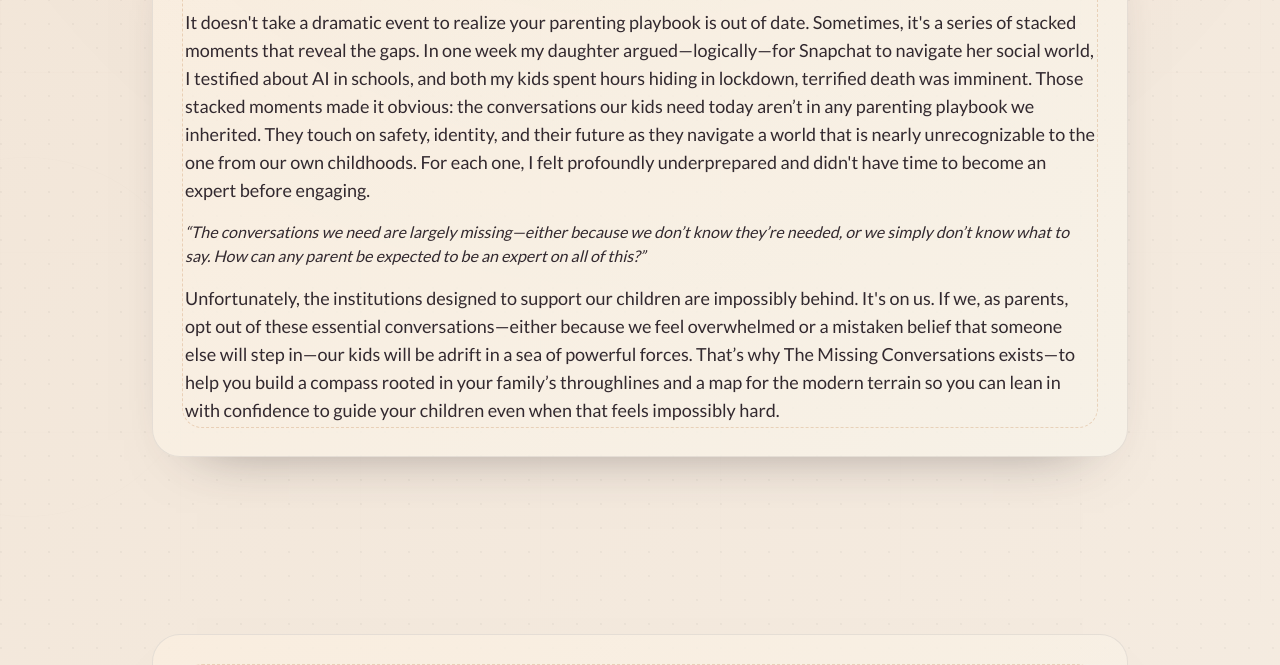
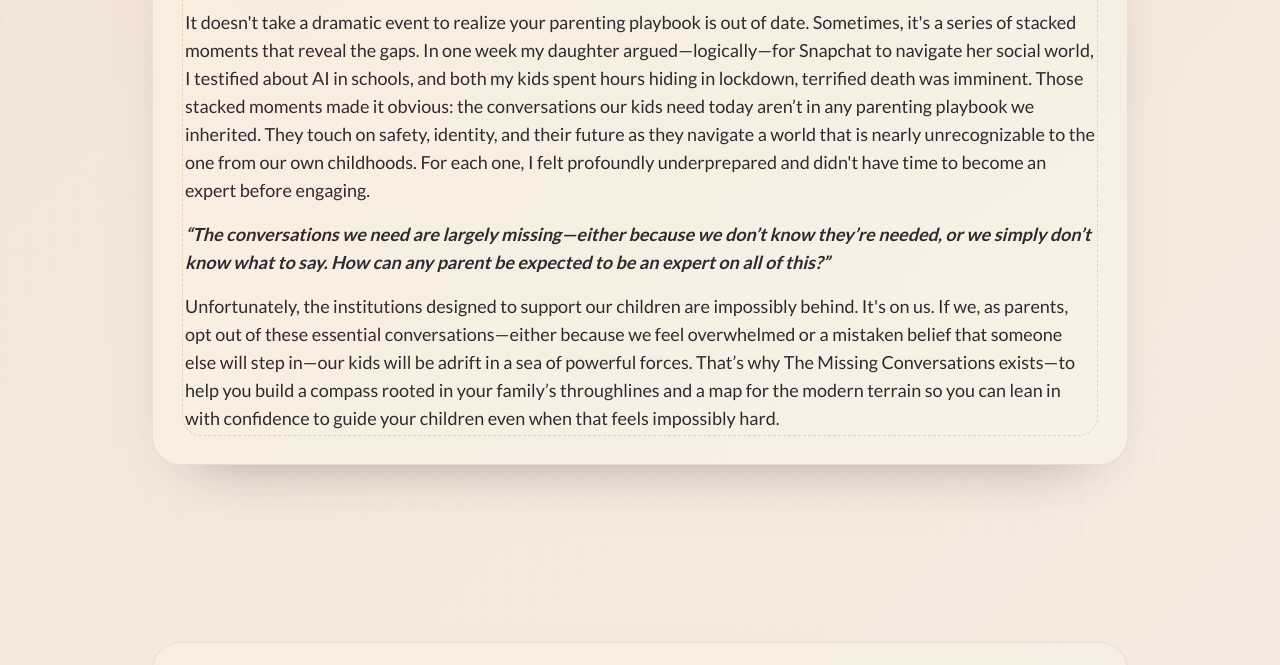
Before and after one commit to mbwhit10/themissingconversationswithcodex, a plain HTML site: page index.html in a window 1280 px wide. Shown: the part 529-1194 px from the top of the page. Drawn offline with nearby package versions, Linux system fonts and the light colour scheme.

Commit message:
semi-bold italics

```diff
--- a/index.html
+++ b/index.html
@@ -244,7 +244,7 @@
                 They touch on safety, identity, and their future as they navigate a world that is nearly unrecognizable to the one from our own childhoods.
                 For each one, I felt profoundly underprepared and didn't have time to become an expert before engaging.
               </p>
-              <p class="text-base italic text-dusk/80">
+              <p class="text-lg font-semibold italic text-dusk/80">
                 “The conversations we need are largely missing—either because we don’t know they’re needed, or we simply don’t know what to say. How can any parent be expected to be an expert on all of this?”
               </p>
               <p class="text-base text-dusk/85 md:text-lg">
```
